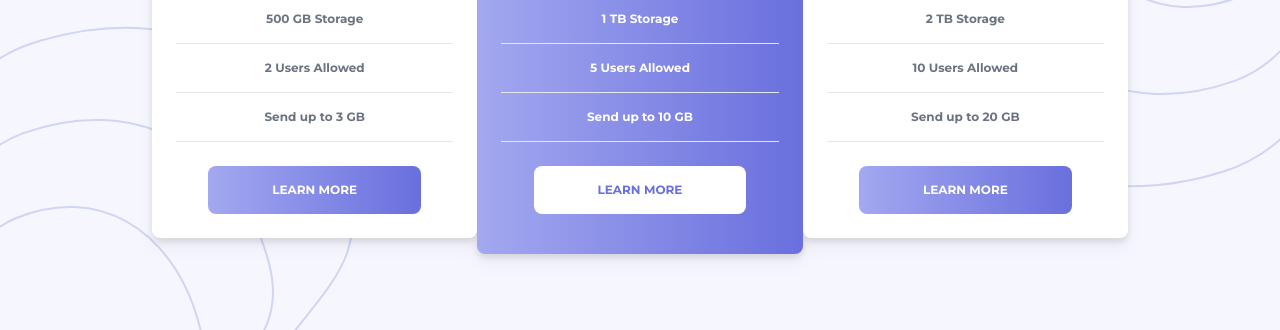
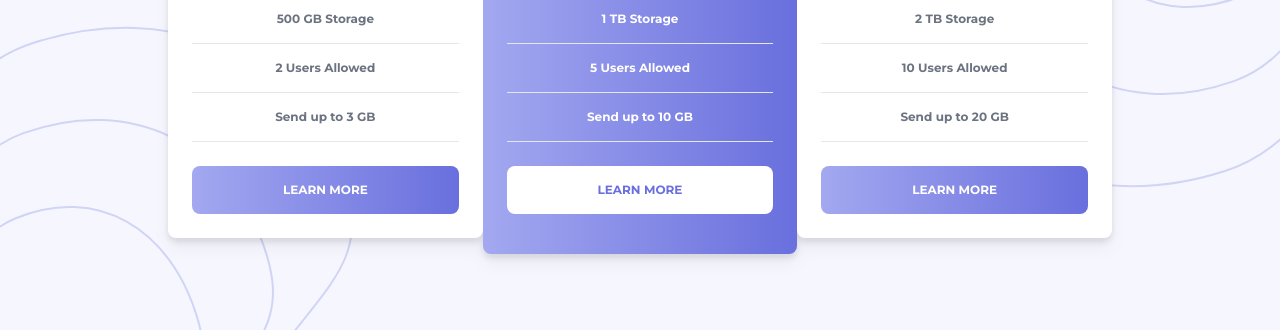
Before and after one commit to migsilva89/pricing-component-with-toggle, a website: page public/index.html in a window 1280 px wide. Shown: the part 470-800 px from the top of the page. Drawn offline with Linux system fonts and the light colour scheme.

Commit message:
more fixes

```diff
--- a/public/index.html
+++ b/public/index.html
@@ -23,29 +23,28 @@
 </head>
 <body class="h-screen w-full flex justify-center bg-veryLightBlue font-Montserrat bg-no-repeat bg-left-bottom" style="background-image: url(./images/bg-bottom.svg)">
     <main class="max-w-lg lg:max-w-full bg-no-repeat w-full bg-right-top" style="background-image: url(./images/bg-top.svg)">
-        <div class="pt-24 mx-28">
+        <div class="pt-24 lg:mx-32">
             <div class="text-center">
                 <div>
                     <h1 class="text-darkBlue text-5xl font-bold">Our Pricing</h1>
                 </div>
-
                 <div class="flex justify-center rounded-lg pt-8">
                     <div class="pt-2">
                         <p class="px-6 text-lightBlue font-bold text-xs">Annualy</p>
                     </div>
 
                     <div class="flex items-center justify-center mb-8">
-                        <div class="flex items-center cursor-pointer">
+                        <label for="toggleB" class="flex items-center cursor-pointer">
                           <!-- toggle -->
                           <div class="relative">
                             <!-- input -->
-                            <input aria-label="checkbox" type="checkbox" id="toggleB" class="sr-only" checked >
+                            <input aria-label="checkbox"type="checkbox" id="toggleB" class="sr-only" checked >
                             <!-- line -->
                             <div class="block bg-gradient-to-r from-gradFirst to-gradSecond w-14 h-8 rounded-full"></div>
                             <!-- dot -->
                             <div class="dot absolute left-1 top-1 bg-white w-6 h-6 rounded-full transition"></div>
                           </div>
-                        </div>
+                        </label>
                     </div>
 
                     <div class="pt-2">
@@ -59,7 +58,7 @@
             <div class="text-center lg:grid lg:grid-cols-3 gap-0 lg:p-10 drop-shadow-lg">
                 <div class="p-6 rounded-lg m-8 lg:m-0 bg-white lg:mt-4 lg:mb-4">
                     <h2 class="text-gBlue font-bold p-2">Basic</h2>
-                    <div class="text-darkBlue flex items-center justify-center text-7xl pb-6 font-bold p-2"><span class="text-4xl">$</span><span class="price">19.99</span></div>
+                    <div class="text-darkBlue flex items-center justify-center  text-7xl pb-6 font-bold p-2"><span class="text-4xl">$</span><span class="price">19.99</span></div>
                     <hr>
                     <div class="text-gray-500 mb-6">
                         <p class="text-xs p-4 font-bold">500 GB Storage</p>
@@ -69,7 +68,7 @@
                         <p class="text-xs p-4 font-bold">Send up to 3 GB</p>
                         <hr>
                     </div>
-                    <button class="hover:from-white hover:to-white hover:text-gradSecond hover:border border-gradSecond text-xs rounded-lg py-4 px-16 bg-gradient-to-r from-gradFirst to-gradSecond text-white font-bold">LEARN MORE</button>
+                    <button class="hover:from-white hover:to-white hover:text-gradSecond hover:border border-gradSecond text-xs rounded-lg w-full py-4 bg-gradient-to-r from-gradFirst to-gradSecond text-white font-bold">LEARN MORE</button>
                 </div>
                 <div class="text-white p-6 rounded-lg m-8 lg:m-0 lg:pt-10 bg-gradient-to-r from-gradFirst to-gradSecond">
                     <h2 class="font-bold p-2">Professional</h2>
@@ -83,7 +82,7 @@
                         <p class="text-xs p-4 font-bold">Send up to 10 GB</p>
                         <hr>
                     </div>
-                    <button class="hover:border hover:bg-gradSecond hover:text-white border-gradSecond hover:border-white text-xs rounded-lg py-4 px-16 bg-white text-gradSecond font-bold">LEARN MORE</button>
+                    <button class="hover:border hover:bg-gradSecond hover:text-white border-gradSecond hover:border-white text-xs rounded-lg py-4 w-full  bg-white text-gradSecond font-bold">LEARN MORE</button>
                 </div>
                 <div class="p-6 rounded-lg m-8 lg:m-0 lg:mt-4 lg:mb-4 bg-white ">
                     <h2 class="text-gBlue font-bold p-2">Master</h2>
@@ -97,7 +96,7 @@
                         <p class="text-xs p-4 font-bold">Send up to 20 GB</p>
                         <hr>
                     </div>
-                    <button class="hover:from-white hover:to-white hover:text-gradSecond border-gradSecond  hover:border text-xs rounded-lg py-4 px-16 bg-gradient-to-r from-gradFirst to-gradSecond text-white font-bold">LEARN MORE</button>
+                    <button class="hover:from-white hover:to-white hover:text-gradSecond border-gradSecond  hover:border text-xs rounded-lg py-4 w-full  bg-gradient-to-r from-gradFirst to-gradSecond text-white font-bold">LEARN MORE</button>
                 </div>
             </div>
         </div>
--- a/public/index.js
+++ b/public/index.js
@@ -4,7 +4,7 @@ let toggle = document.getElementById("toggleB")
 
 toggle.addEventListener("click", function(){
 let prices = document.querySelectorAll(".price")
-
+console.log("aqui")
     switch (toggle.checked){
         case true:
             prices[0].innerHTML = "19.99"
```
Also changed, not shown: public/build/tailwind.css.
